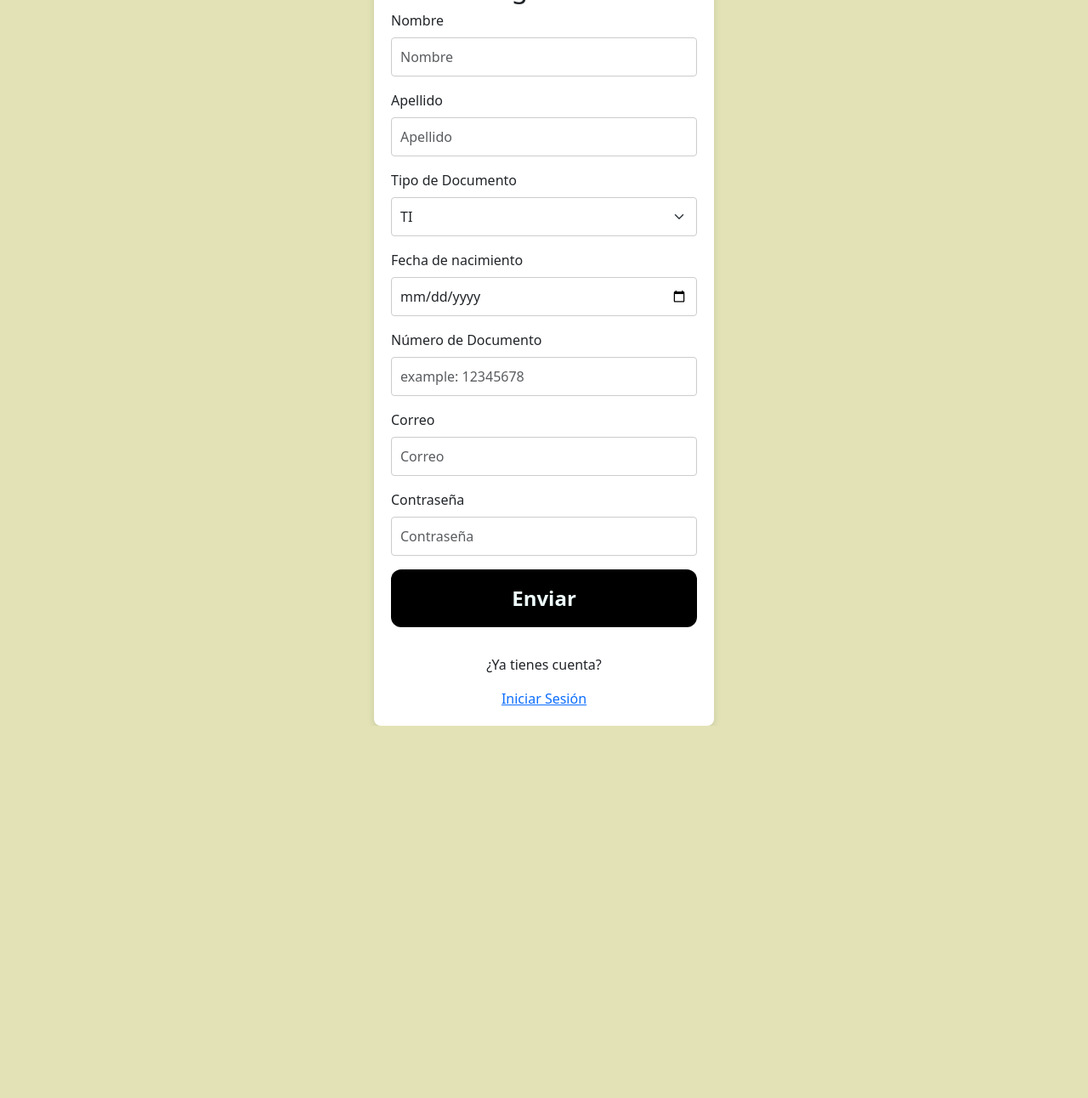
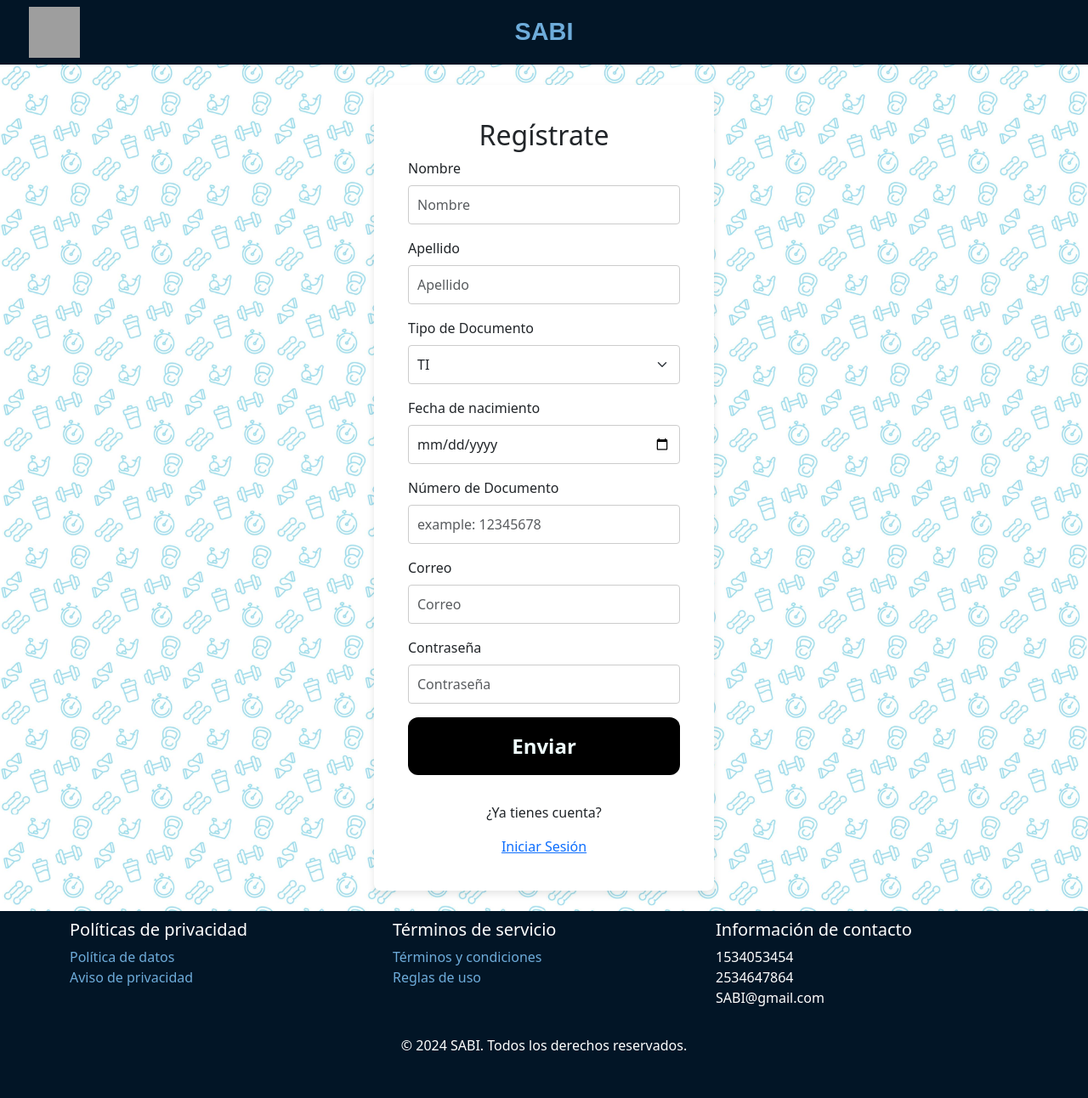
Before and after one commit to ESPLINDER/SABI, a PHP site: page /RegistrarUsuario.php in a window 1280 px wide. Shown: the whole page at 85% size. Before the commit the page ends 854 px from the top, so only its background shows below. Run offline with PHP 8.4, Linux system fonts and the light colour scheme; grey boxes are pictures that could not be loaded.

Commit message:
Docs: Vistas pagina web
Hice varios ajustes a las vistas de inicio de sesion index y registro. :3

```diff
--- a/GAES No .5/PaginaWeb/Vista/Index.php
+++ b/GAES No .5/PaginaWeb/Vista/Index.php
@@ -12,7 +12,9 @@
             src: url('Fonts/Bonello-Regular.otf') format('opentype');
         }
         body {
-            background-color: #E2E2B6;
+            background-image: url('Media/fondoSabi.png');
+            background-size: 100% auto;
+            background-repeat: repeat-y;
             display: flex;
             flex-direction: column;
             min-height: 100vh;
--- a/GAES No .5/PaginaWeb/Vista/RegistrarUsuario.php
+++ b/GAES No .5/PaginaWeb/Vista/RegistrarUsuario.php
@@ -9,18 +9,37 @@
     <link rel="stylesheet" href="bootstrap/css/bootstrap.min.css">
     <style>
         body {
-            background-color: #E2E2B6;
+            background-image: url('Media/fondoSabi.png');
+            background-size: 100% auto;
+            background-repeat: repeat-y;
             display: flex;
-            justify-content: center;
-            align-items: center;
-            height: 100vh;
-            margin: 0;
+            flex-direction: column;
+            min-height: 100vh;
         }
-
+        .logo {
+            margin-left: 10px;
+        }
+        .navbar-custom {
+            background-color: #021526;
+            color: whitesmoke;
+        }
+        .navbar-brand {
+            font-size: 1.8rem;
+            font-weight: bold;
+            color: #6EACDA;
+            font-family: 'Bonello-Regular', sans-serif;
+            text-align: center;
+            margin: 0 auto;
+            text-decoration: none;
+        }
+        .navbar-brand:hover, .navbar-brand:focus, .navbar-brand:active {
+            color: #6EACDA;
+            text-decoration: none;
+        }
         .form-container {
             width: 100%;
             max-width: 400px;
-            padding: 20px;
+            padding: 40px;
             background-color: #fff;
             border-radius: 8px;
             box-shadow: 0 4px 8px rgba(0, 0, 0, 0.1);
@@ -112,11 +131,36 @@
                 background-position: 0 0;
             }
         }
+        footer {
+            background-color: #021526;
+            color: #fff;
+            padding: 10px 0;
+            margin-top: auto;
+        }
+        footer a {
+            color: #6EACDA;
+            text-decoration: none;
+        }
+        footer a:hover {
+            color: #fff;
+        }
+        .footer-column {
+            margin-bottom: 20px;
+        }
     </style>
 </head>
 
 <body>
-    <div class="form-container">
+<nav class="navbar navbar-custom">
+        <div class="container-fluid d-flex flex-column align-items-center">
+            <div class="d-flex align-items-center w-100 justify-content-between row">
+                <div class="col-md-2"><img src="Logo/sabi.enc" alt="Logo" width="60" height="60" class="logo"></div>
+                <div class="col-md-8 text-center"><a class="navbar-brand" href="#">SABI</a></div>
+                <div class="col-lg-2 text-center"></div>
+            </div>
+        </div>
+    </nav>
+    <div class="form-container my-4 mx-auto">
         <h2 class="text-center">Regístrate</h2>
         <form action="codigoVerificacion.html" method="get">
             <div class="mb-3">
@@ -155,7 +199,7 @@
             <button type="submit" class="btn btn-custom w-100 mb-3">Enviar</button>
         </form>
         <p class="text-center mt-3">¿Ya tienes cuenta?</p>
-        <div class="text-center"><a href="InicioSesión.html" class="link-button">Iniciar Sesión</a></div>
+        <div class="text-center"><a href="InicioSesion.php" class="link-button">Iniciar Sesión</a></div>
     </div>
     <script>
         const fechaNacimientoInput = document.getElementById('fechaNacimiento');
@@ -171,6 +215,44 @@
     </script>
     <script src="bootstrap/js/bootstrap.bundle.min.js"></script>
 
+    <footer>
+            <div class="container">
+                <div class="row text-center text-md-start">
+                    <div class="col-md-4">
+                        <h5>Políticas de privacidad</h5>
+                        <ul class="list-unstyled">
+                            <li><a href="#">Política de datos</a></li>
+                            <li><a href="#">Aviso de privacidad</a></li>
+                        </ul>
+                    </div>
+                    <div class="col-md-4">
+                        <h5>Términos de servicio</h5>
+                        <ul class="list-unstyled">
+                            <li><a href="#">Términos y condiciones</a></li>
+                            <li><a href="#">Reglas de uso</a></li>
+                        </ul>
+                    </div>
+                    <div class="col-md-4">
+                        <h5>Información de contacto</h5>
+                        <ul class="list-unstyled">
+                            <li>1534053454</li>
+                            <li>2534647864</li>
+                            <li>SABI@gmail.com</li>
+                        </ul>
+                    </div>
+                </div>
+                <div class="text-center mt-3">
+                    <p>&copy; 2024 SABI. Todos los derechos reservados.</p>
+                    <div>
+                        <a href="#" class="text-light mx-2"><i class="bi bi-instagram"></i></a>
+                        <a href="#" class="text-light mx-2"><i class="bi bi-facebook"></i></a>
+                        <a href="#" class="text-light mx-2"><i class="bi bi-youtube"></i></a>
+                        <a href="#" class="text-light mx-2"><i class="bi bi-twitter"></i></a>
+                    </div>
+                </div>
+            </div>
+        </div>
+        </footer>
 </body>
 
 </html>
```
Also changed, not shown: GAES No .5/PaginaWeb/Vista/InicioSesion.php (+8 -6 lines), GAES No .5/PaginaWeb/Vista/Media/fondoSabi.png (added).
